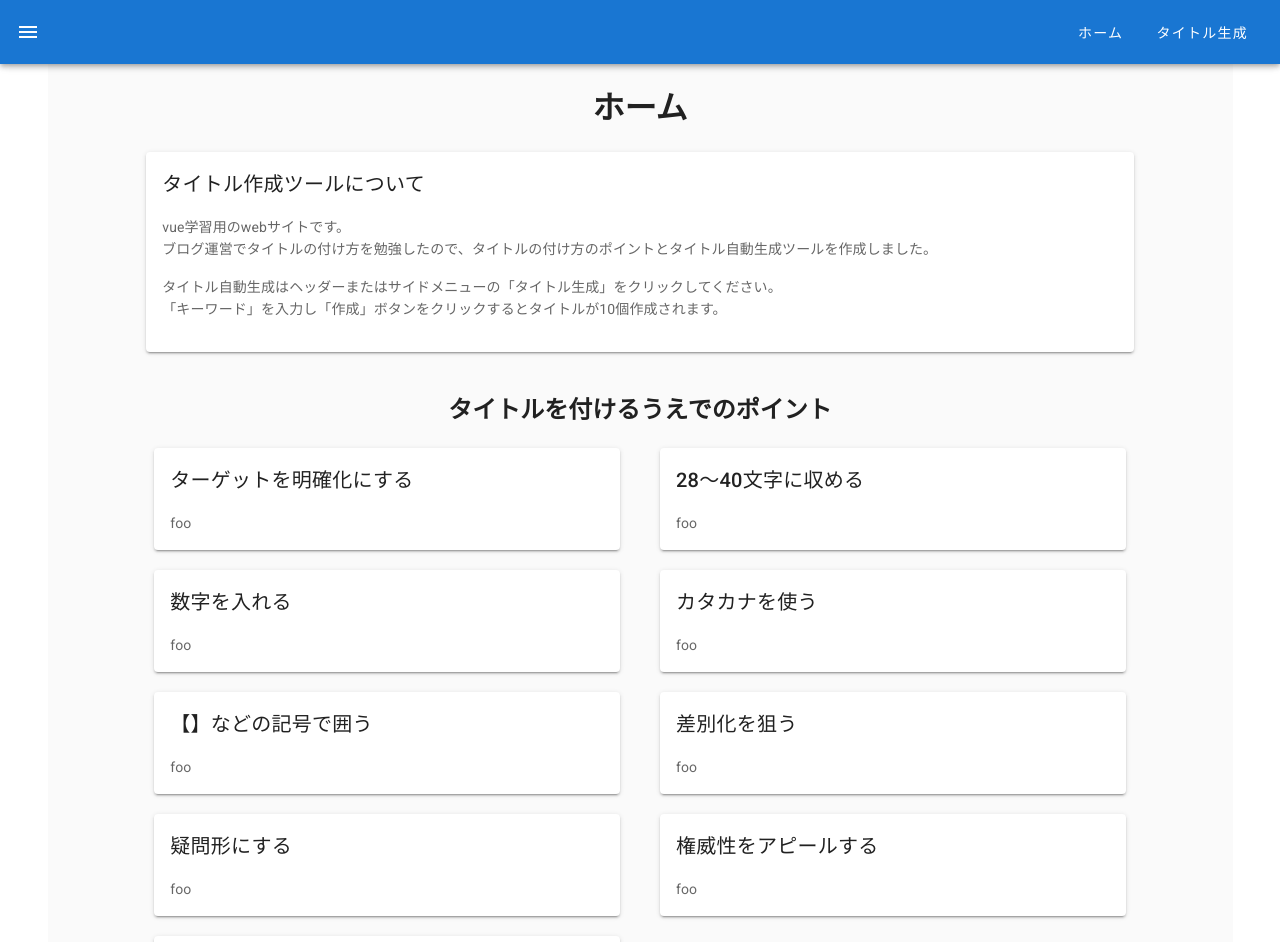
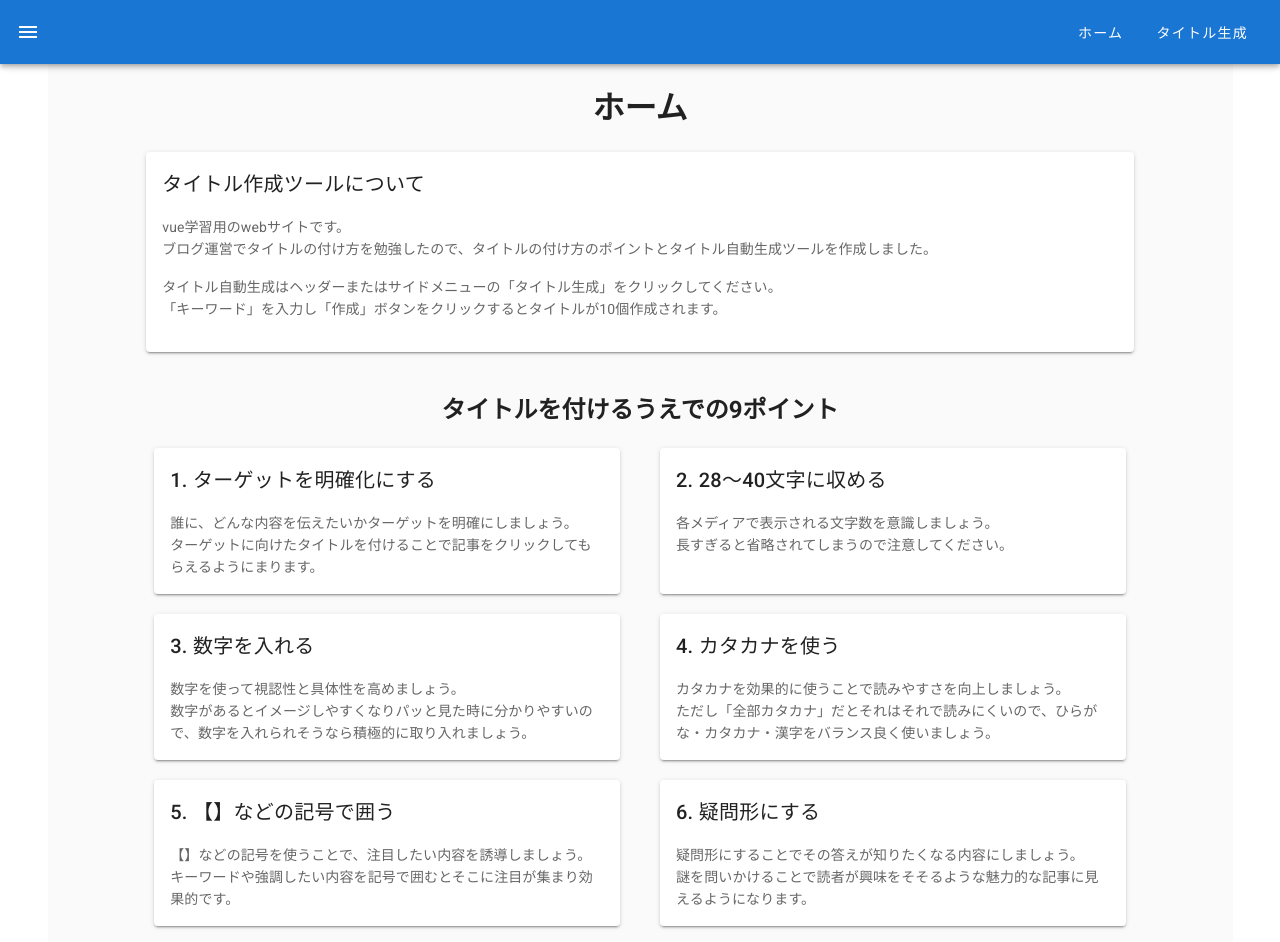
Before and after one commit to benzo-y/article-title-auto-creator, a Vue app: page / in a window 1280 px wide. Shown: the top 942 px of the page. Built offline with nearby package versions, Linux system fonts and the light colour scheme.

Commit message:
#3 タイトル作成時のポイントに表示する内容を作成

```diff
--- a/src/consts/TitleHintList.js
+++ b/src/consts/TitleHintList.js
@@ -1,11 +1,47 @@
 export default [
-  {title: "ターゲットを明確化にする", text: "foo"},
-  {title: "28～40文字に収める", text: "foo"},
-  {title: "数字を入れる", text: "foo"},
-  {title: "カタカナを使う", text: "foo"},
-  {title: "【】などの記号で囲う", text: "foo"},
-  {title: "差別化を狙う", text: "foo"},
-  {title: "疑問形にする", text: "foo"},
-  {title: "権威性をアピールする", text: "foo"},
-  {title: "意表を突く", text: "foo"},
-]
+  {
+    title: "ターゲットを明確化にする",
+    text: `誰に、どんな内容を伝えたいかターゲットを明確にしましょう。
+      ターゲットに向けたタイトルを付けることで記事をクリックしてもらえるようにまります。`,
+  },
+  {
+    title: "28～40文字に収める",
+    text: `各メディアで表示される文字数を意識しましょう。
+      長すぎると省略されてしまうので注意してください。`,
+  },
+  {
+    title: "数字を入れる",
+    text: `数字を使って視認性と具体性を高めましょう。
+      数字があるとイメージしやすくなりパッと見た時に分かりやすいので、数字を入れられそうなら積極的に取り入れましょう。`,
+  },
+  {
+    title: "カタカナを使う",
+    text: `カタカナを効果的に使うことで読みやすさを向上しましょう。
+      ただし「全部カタカナ」だとそれはそれで読みにくいので、ひらがな・カタカナ・漢字をバランス良く使いましょう。`,
+  },
+  {
+    title: "【】などの記号で囲う",
+    text: `【】などの記号を使うことで、注目したい内容を誘導しましょう。
+      キーワードや強調したい内容を記号で囲むとそこに注目が集まり効果的です。`,
+  },
+  {
+    title: "疑問形にする",
+    text: `疑問形にすることでその答えが知りたくなる内容にしましょう。
+      謎を問いかけることで読者が興味をそそるような魅力的な記事に見えるようになります。`,
+  },
+  {
+    title: "権威性をアピールする",
+    text: `実績を示すことで記事の信頼度・価値を高めましょう。
+      威厳性は読者はとって大きな判断材料になるのでなるべく具体的に示すとよいです。`,
+  },
+  {
+    title: "意表を突く",
+    text: `一般論の逆を突いて、読者の関心を集めましょう。
+      ただし、タイトルと記事の中身にずれがないように注意しましょう。`,
+  },
+  {
+    title: "差別化を狙う",
+    text: `一番クリックしたくなるタイトルか確認しましょう。
+      キーワード検索でライバルサイトと比較して、その中で自分のタイトルが一番クリックしたくなる内容になっているか確認しましょう。`,
+  },
+];
--- a/src/views/Home.vue
+++ b/src/views/Home.vue
@@ -22,14 +22,14 @@
         </v-card>
       </v-flex>
       <v-flex lg12 xs12 mt-5 mb-5 class="text-center">
-        <h2>タイトルを付けるうえでのポイント</h2>
+        <h2>タイトルを付けるうえでの{{hints.length}}ポイント</h2>
       </v-flex>
       <v-flex lg10 xs10 mb-5>
         <v-layout row wrap justify-comtens-start mt-0>
           <v-flex lg6 xs12 mb-5 v-for="(hint, index) in hints" :key="index">
-            <v-card class="mr-5 ml-5">
+            <v-card class="mr-5 ml-5 hint-card">
               <v-card-title>
-                {{hint.title}}
+                {{index+1}}. {{hint.title}}
               </v-card-title>
               <v-card-text>
                 {{hint.text}}
@@ -51,3 +51,12 @@
     })
   }
 </script>
+
+<style scoped>
+.hint-card {
+  height: 100%;
+}
+.hint-card .v-card__text {
+    white-space: pre-line;
+}
+</style>
```
